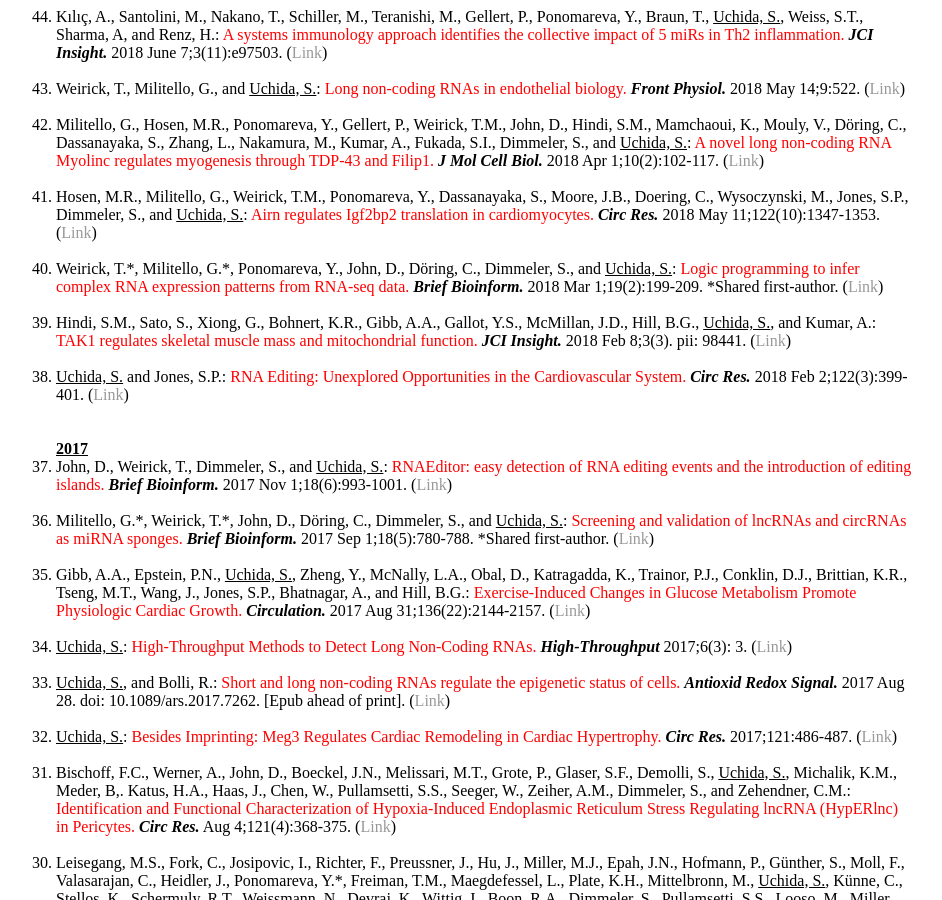
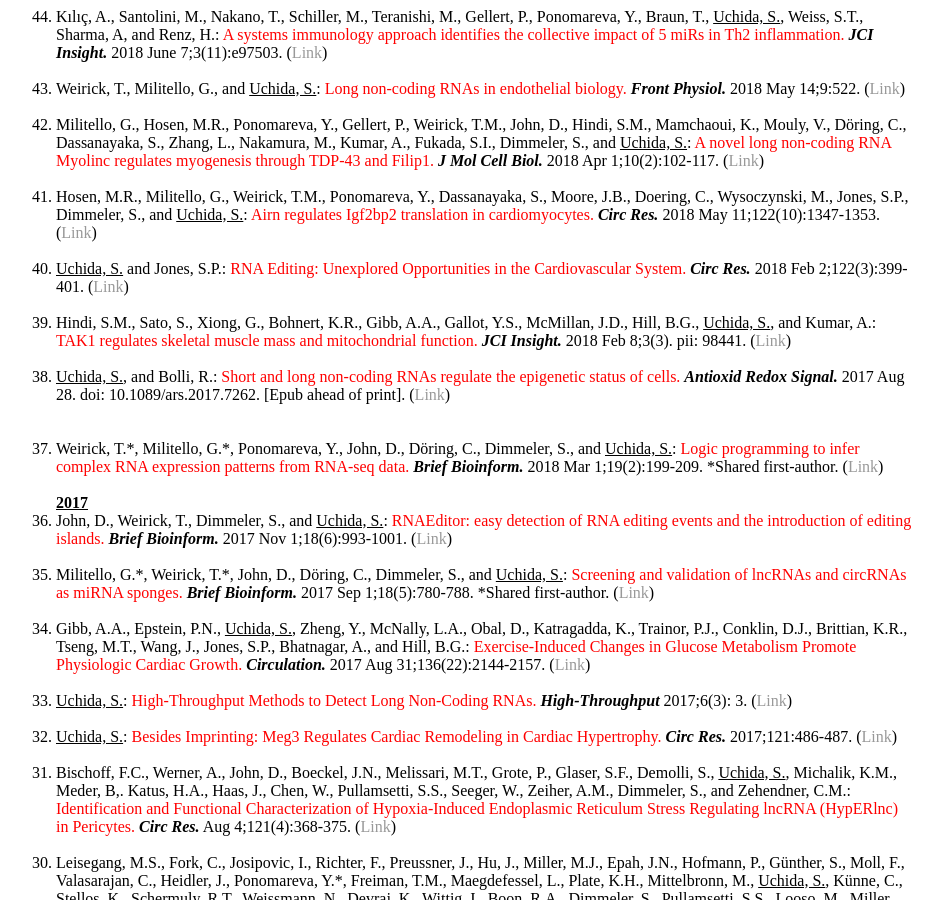
Before and after one commit to heartlncrna/heartlncrna.github.io, a Jekyll site: the page publications/pub_list.html, which Jekyll copies as it is, in a window 1280 px wide and 900 px high, scrolled down 320 px. Shown: the whole window, without its empty margins (176-1118 px from the left). Built offline with Jekyll 4.4.1, drawn with Linux system fonts in a browser that asks for light colours.

Commit message:
Update pub_list.html

```diff
--- a/publications/pub_list.html
+++ b/publications/pub_list.html
@@ -44,16 +44,20 @@
 			<br>
 
 				<li>Hosen, M.R., Militello, G., Weirick, T.M., Ponomareva, Y., Dassanayaka, S., Moore, J.B., Doering, C., Wysoczynski, M., Jones, S.P., Dimmeler, S., and <u>Uchida, S.</u>: <font color="red">Airn regulates Igf2bp2 translation in cardiomyocytes.</font> <b><i>Circ Res.</i></b> 2018 May 11;122(10):1347-1353. (<a href="http://circres.ahajournals.org/content/early/2018/02/23/CIRCRESAHA.117.312215">Link</span></a>)</li>
+
 			<br>
 
-			<li>Weirick, T.*, Militello, G.*, Ponomareva, Y., John, D., Döring, C., Dimmeler, S., and <u>Uchida, S.</u>: <font color="red">Logic programming to infer complex RNA expression patterns from RNA-seq data.</font> <b><i>Brief Bioinform.</i></b> 2018 Mar 1;19(2):199-209. *Shared first-author. (<a href="http://bib.oxfordjournals.org/content/early/2016/11/28/bib.bbw117.abstract">Link</span></a>)</li>
-				<br>
+				<li><u>Uchida, S.</u> and Jones, S.P.: <font color="red">RNA Editing: Unexplored Opportunities in the Cardiovascular System.</font> <b><i>Circ Res.</i></b> 2018 Feb 2;122(3):399-401. (<a href="http://circres.ahajournals.org/content/122/3/399">Link</span></a>)</li>
+			<br>
 
 				<li>Hindi, S.M., Sato, S., Xiong, G., Bohnert, K.R., Gibb, A.A., Gallot, Y.S., McMillan, J.D., Hill, B.G., <u>Uchida, S.</u>, and Kumar, A.: <font color="red">TAK1 regulates skeletal muscle mass and mitochondrial function.</font> <b><i>JCI Insight.</i></b> 2018 Feb 8;3(3). pii: 98441. (<a href="https://insight.jci.org/articles/view/98441">Link</span></a>)</li>
 			<br>
 
-				<li><u>Uchida, S.</u> and Jones, S.P.: <font color="red">RNA Editing: Unexplored Opportunities in the Cardiovascular System.</font> <b><i>Circ Res.</i></b> 2018 Feb 2;122(3):399-401. (<a href="http://circres.ahajournals.org/content/122/3/399">Link</span></a>)</li>
+				<li> <u>Uchida, S.</u>, and Bolli, R.: <font color="red">Short and long non-coding RNAs regulate the epigenetic status of cells.</font> <b><i>Antioxid Redox Signal.</i></b> 2017 Aug 28. doi: 10.1089/ars.2017.7262. [Epub ahead of print]. (<a href="http://online.liebertpub.com/doi/abs/10.1089/ars.2017.7262">Link</span></a>)</li>
 			<br>
+
+			<br>
+				<li>Weirick, T.*, Militello, G.*, Ponomareva, Y., John, D., Döring, C., Dimmeler, S., and <u>Uchida, S.</u>: <font color="red">Logic programming to infer complex RNA expression patterns from RNA-seq data.</font> <b><i>Brief Bioinform.</i></b> 2018 Mar 1;19(2):199-209. *Shared first-author. (<a href="http://bib.oxfordjournals.org/content/early/2016/11/28/bib.bbw117.abstract">Link</span></a>)</li>
 			<br>
 
 			<strong><u> 2017 </u></strong>
@@ -68,8 +72,6 @@
 
 				<li> <u>Uchida, S.</u>: <font color="red">High‐Throughput Methods to Detect Long Non‐Coding RNAs.</font> <b><i>High-Throughput</i></b> 2017;6(3): 3. (<a href="http://www.mdpi.com/2571-5135/6/3/12">Link</span></a>)</li>
 				<br>
-				<li> <u>Uchida, S.</u>, and Bolli, R.: <font color="red">Short and long non-coding RNAs regulate the epigenetic status of cells.</font> <b><i>Antioxid Redox Signal.</i></b> 2017 Aug 28. doi: 10.1089/ars.2017.7262. [Epub ahead of print]. (<a href="http://online.liebertpub.com/doi/abs/10.1089/ars.2017.7262">Link</span></a>)</li>
-<br>
 
 				<li> <u>Uchida, S.</u>: <font color="red">Besides Imprinting: Meg3 Regulates Cardiac Remodeling in Cardiac Hypertrophy.</font> <b><i>Circ Res.</i></b> 2017;121:486-487. (<a href="http://circres.ahajournals.org/content/121/5/486">Link</span></a>)</li>
 				<br>
```
